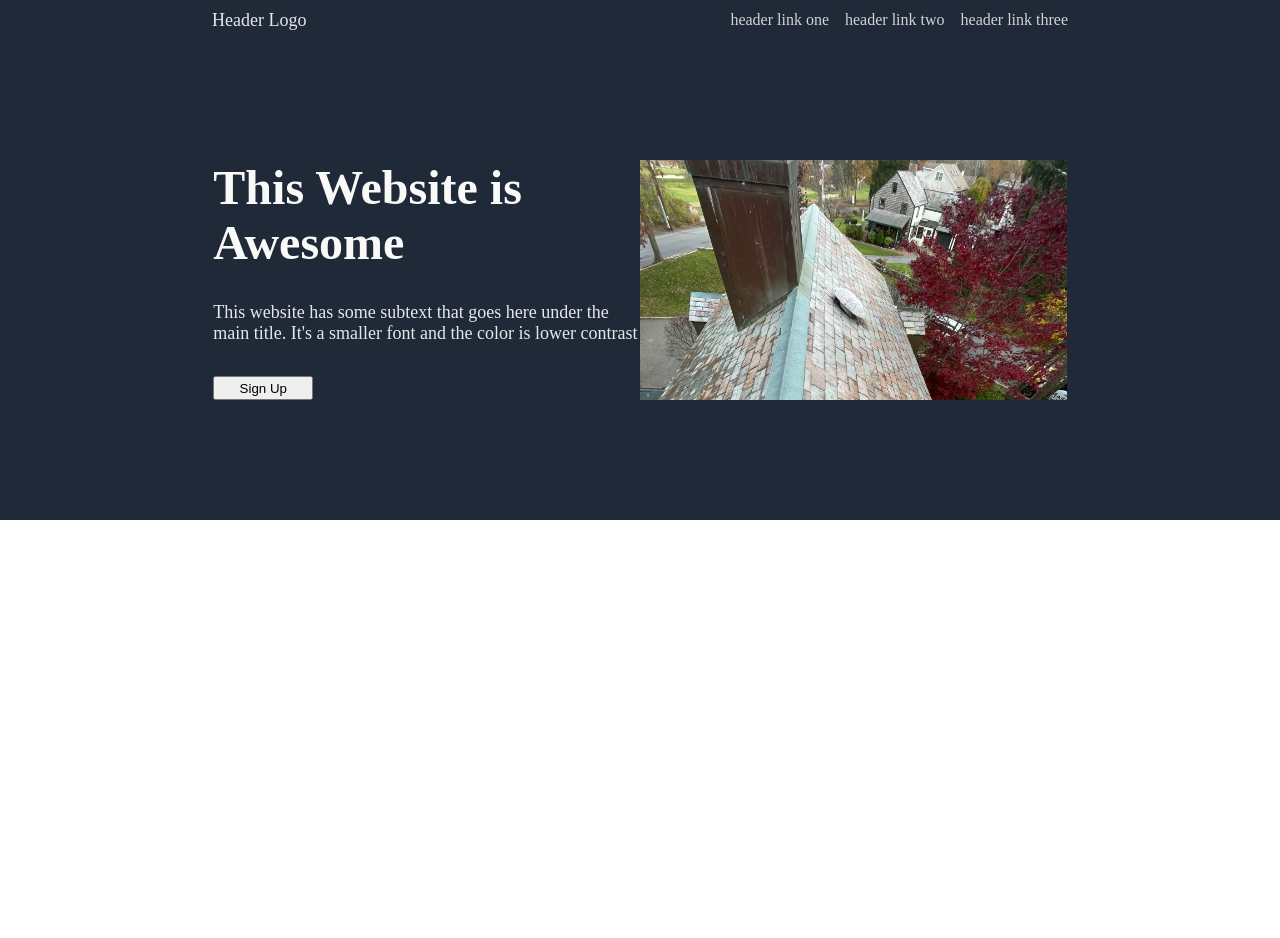
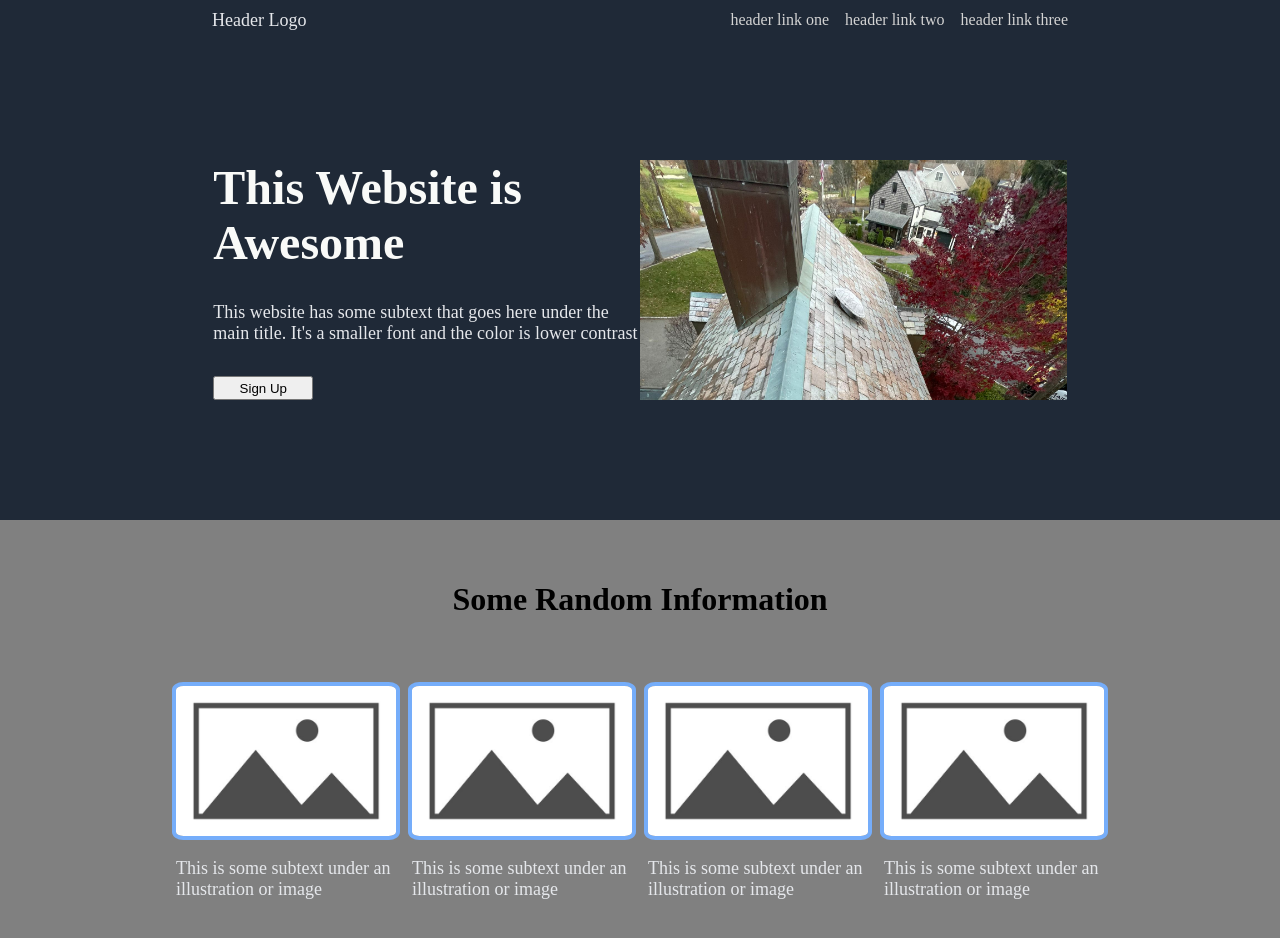
Before and after one commit to joaoviscaino/landing-page, a plain HTML site: page index.html in a window 1280 px wide. Before the commit the page ends 800 px from the top, so only its background shows below. Drawn offline with Linux system fonts and the light colour scheme.

Commit message:
finished second section of the website. Styling will get better before the end of the project

```diff
--- a/index.html
+++ b/index.html
@@ -25,7 +25,7 @@
                 </p>
                 <button>Sign Up</button>
             </div>
-            <div class="image-container">
+            <div class="image-containerr">
                 <img src="/images/test.jpeg" alt="Goal">
             </div>
         </div>
@@ -33,7 +33,26 @@
     </div>
 
     <div class="section-2">
+        <h1>Some Random Information</h1>
 
+        <div class="images-row">
+            <div class="image-container">
+                <img src="images/placeholder.jpg">
+                <p>This is some subtext under an illustration or image</p>
+            </div>
+            <div class="image-container">
+                <img src="images/placeholder.jpg">
+                <p>This is some subtext under an illustration or image</p>
+            </div>
+            <div class="image-container">
+                <img src="images/placeholder.jpg">
+                <p>This is some subtext under an illustration or image</p>
+            </div>
+            <div class="image-container">
+                <img src="images/placeholder.jpg">
+                <p>This is some subtext under an illustration or image</p>
+            </div>
+        </div>
     </div>
 
 </body>
--- a/styles.css
+++ b/styles.css
@@ -1,7 +1,8 @@
 body {
     padding: 0; margin : 0;
     display: flex;
-    flex-direction: column;
+    flex-direction: column; /* this means that I will need wrapper divs within each section's divs
+                                 if I want to use flex-direction and flex-basis differently within each section */
 }
 
 header {
@@ -57,7 +58,8 @@ button {
     flex-wrap:nowrap;
 }
 
-h1 {
+/* h1 from section 1 within text-container */
+.text-container h1 {
     font-size: 48px;
     color: #F9FAF8;
     font-weight: 900;
@@ -69,13 +71,59 @@ p {
     color: #E5E7EB;
 }
 
-.image-container {
+.section-1 .image-containerr {
     padding: 0px;
     flex: 1;
     overflow: auto; /* makes image not resize, maintaining a good resolution. */
 }
 
-.image-container img {
+.section-1 .image-containerr img {
     width: 100%;
     border-image: none;
 }
+
+/* Section 2's is part of a vertical cross-axis from the Body container */
+.section-2 {
+    display: flex;
+    align-items: center; /* horizontal */
+    justify-content: start;  /* vertical */
+    flex-direction: column; /* this means images-row's flex-basis sets height */
+    height: 60vh; /* hard contraint works better here */
+    background-color: gray;
+    padding-top: 5vh;
+    gap: 5vh;
+}
+
+.section-2 .images-row {
+    display: flex;
+    flex-direction: row;
+    justify-content: center; /* x-axis, horizontal */
+    align-items: center; /* y-axis, vertical */
+    width: 75%;
+    box-sizing: border-box;
+    height: 50%; /* maintain the same, flex-basis would make it funky */
+    overflow: hidden;
+    gap: 16px;
+    padding: 16px;
+}
+
+.section-2 .image-container {
+    display: flex;
+    box-sizing: border-box;
+    max-width: 25%; /* width should be set by a hard constraint here */
+    height: 100%;
+    justify-content: center;
+    align-items: center;
+    flex-direction: column; /* this is important. Although obvious, I was dumb enough to overlook this */
+}
+
+.section-2 img {
+    max-width: 100%;
+    border-radius: 5%;
+    border: 4px solid #75adfa
+}
+
+.section-2 img,
+.section-2 p {
+    flex: 1;
+}
```
Also changed, not shown: images/placeholder.jpg (added).
